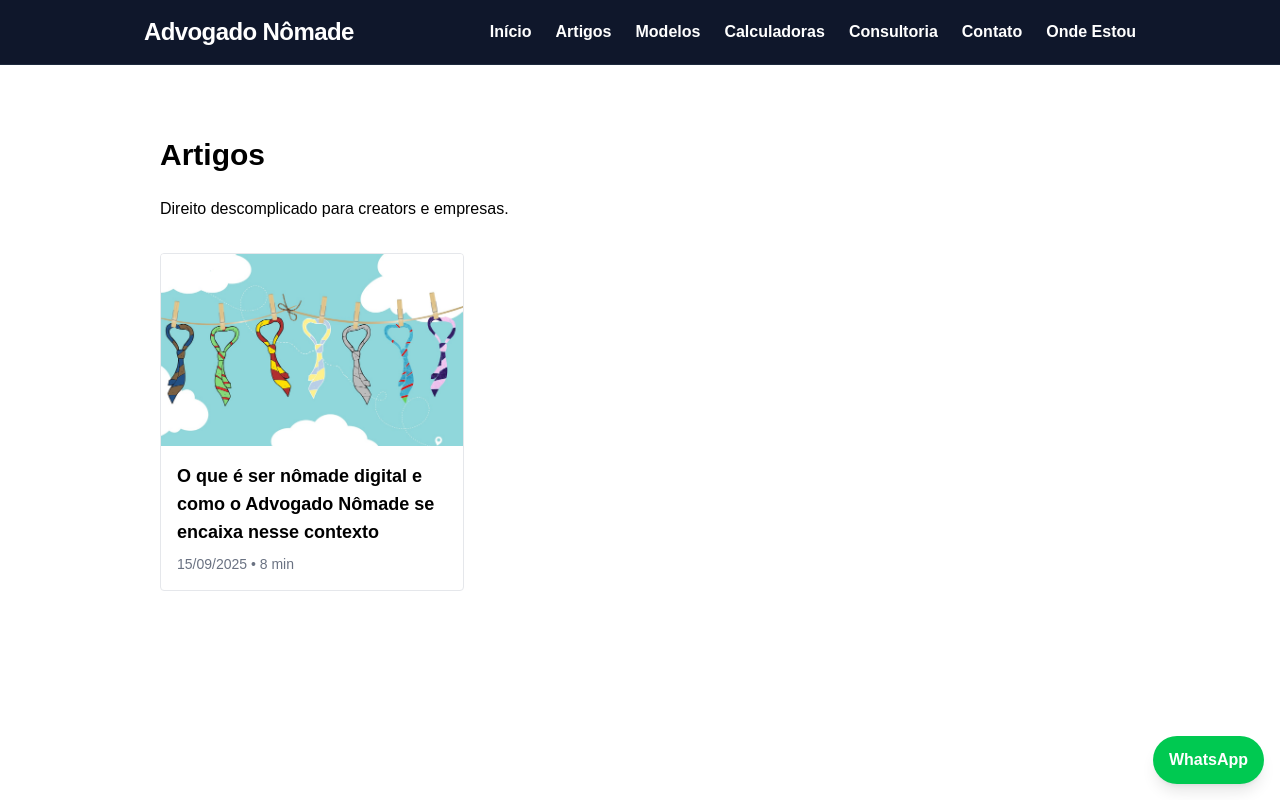
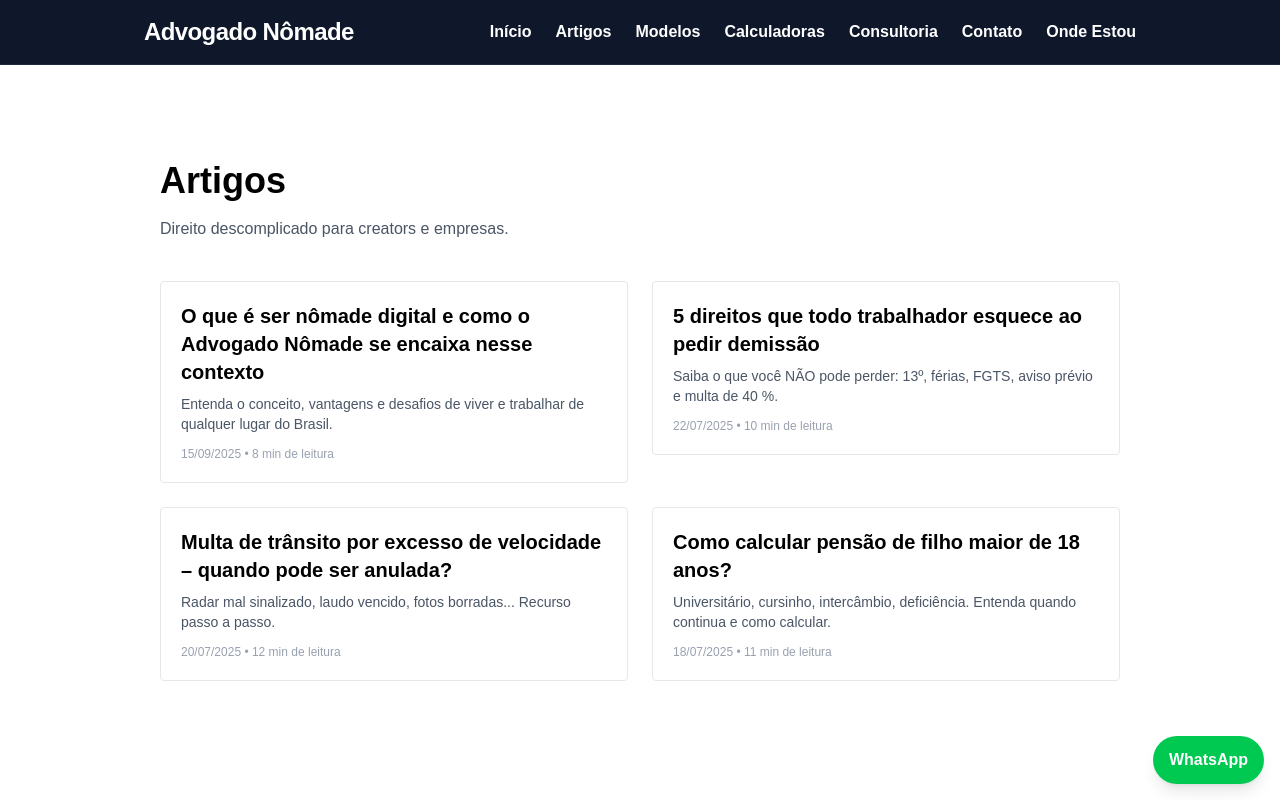
Before and after one commit to mestrereginaldo-site/advogadonomade1, a Next.js app: page /artigos in a window 1280 px wide. Shown: the top 800 px of the page. Built offline with nearby package versions, Linux system fonts and the light colour scheme.

Commit message:
Update page.tsx

```diff
--- a/app/artigos/page.tsx
+++ b/app/artigos/page.tsx
@@ -1,31 +1,54 @@
-// app/artigos/page.tsx
+"use client";
 import Link from "next/link";
 
-const artigos = [
-  {
-    slug: "o-que-e-ser-nomade-digital",
-    titulo: "O que é ser nômade digital e como o Advogado Nômade se encaixa nesse contexto",
-    data: "15/09/2025",
-    tempo: "8 min",
-    img: "/images/modelo-influencer-cover.jpg",
-  },
-];
+export default function Artigos() {
+  const posts = [
+    {
+      slug: "o-que-e-ser-nomade-digital",
+      title: "O que é ser nômade digital e como o Advogado Nômade se encaixa nesse contexto",
+      desc: "Entenda o conceito, vantagens e desafios de viver e trabalhar de qualquer lugar do Brasil.",
+      date: "15/09/2025",
+      tempo: "8 min",
+    },
+    {
+      slug: "direitos-demissao",
+      title: "5 direitos que todo trabalhador esquece ao pedir demissão",
+      desc: "Saiba o que você NÃO pode perder: 13º, férias, FGTS, aviso prévio e multa de 40 %.",
+      date: "22/07/2025",
+      tempo: "10 min",
+    },
+    {
+      slug: "multa-velocidade",
+      title: "Multa de trânsito por excesso de velocidade – quando pode ser anulada?",
+      desc: "Radar mal sinalizado, laudo vencido, fotos borradas... Recurso passo a passo.",
+      date: "20/07/2025",
+      tempo: "12 min",
+    },
+    {
+      slug: "pensao-maior-idade",
+      title: "Como calcular pensão de filho maior de 18 anos?",
+      desc: "Universitário, cursinho, intercâmbio, deficiência. Entenda quando continua e como calcular.",
+      date: "18/07/2025",
+      tempo: "11 min",
+    },
+  ];
 
-export default function ArtigosIndex() {
   return (
     <main className="min-h-screen bg-white text-black">
-      <div className="max-w-5xl mx-auto px-4 py-10">
-        <h1 className="text-3xl font-bold mb-6">Artigos</h1>
-        <p className="mb-8">Direito descomplicado para creators e empresas.</p>
+      <div className="max-w-5xl mx-auto px-4 py-16">
+        <h1 className="text-3xl md:text-4xl font-bold mb-4">Artigos</h1>
+        <p className="text-gray-600 mb-10">Direito descomplicado para creators e empresas.</p>
 
-        <div className="grid grid-cols-1 md:grid-cols-3 gap-6">
-          {artigos.map((art) => (
-            <Link key={art.slug} href={`/artigos/${art.slug}`} className="group block">
-              <div className="border border-gray-200 rounded overflow-hidden hover:shadow-lg transition">
-                <img src={art.img} alt={art.titulo} className="w-full h-48 object-cover" />
-                <div className="p-4">
-                  <h3 className="text-lg font-semibold group-hover:text-green-600">{art.titulo}</h3>
-                  <div className="text-sm text-gray-500 mt-2">{art.data} • {art.tempo}</div>
+        <div className="grid grid-cols-1 md:grid-cols-2 gap-6">
+          {posts.map((post) => (
+            <Link key={post.slug} href={`/artigos/${post.slug}`} className="group">
+              <div className="border border-gray-200 rounded p-5 hover:shadow-lg transition">
+                <h2 className="text-xl font-semibold mb-2 group-hover:text-green-600">
+                  {post.title}
+                </h2>
+                <p className="text-sm text-gray-600 mb-3">{post.desc}</p>
+                <div className="text-xs text-gray-400">
+                  {post.date} • {post.tempo} de leitura
                 </div>
               </div>
             </Link>
```
